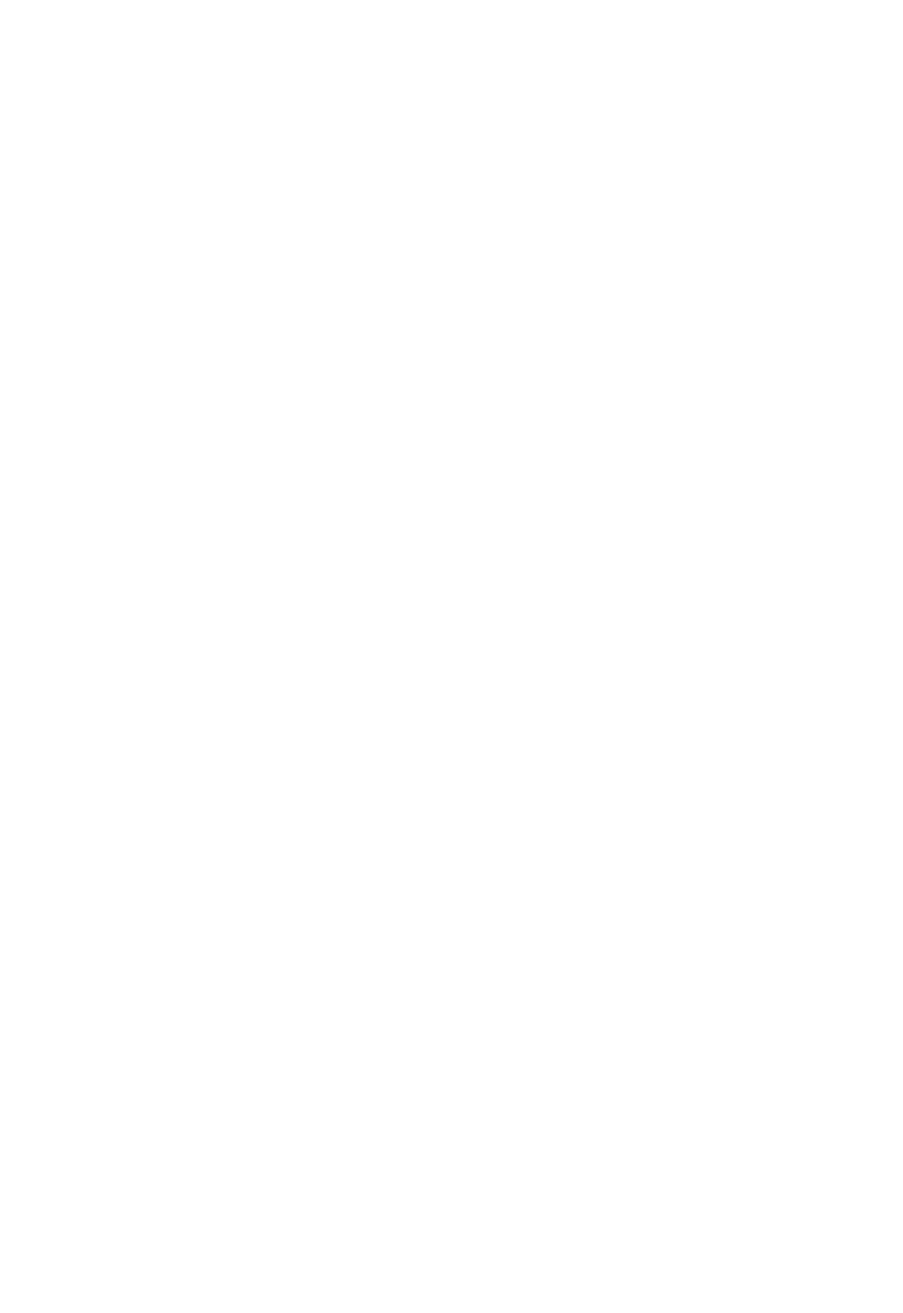
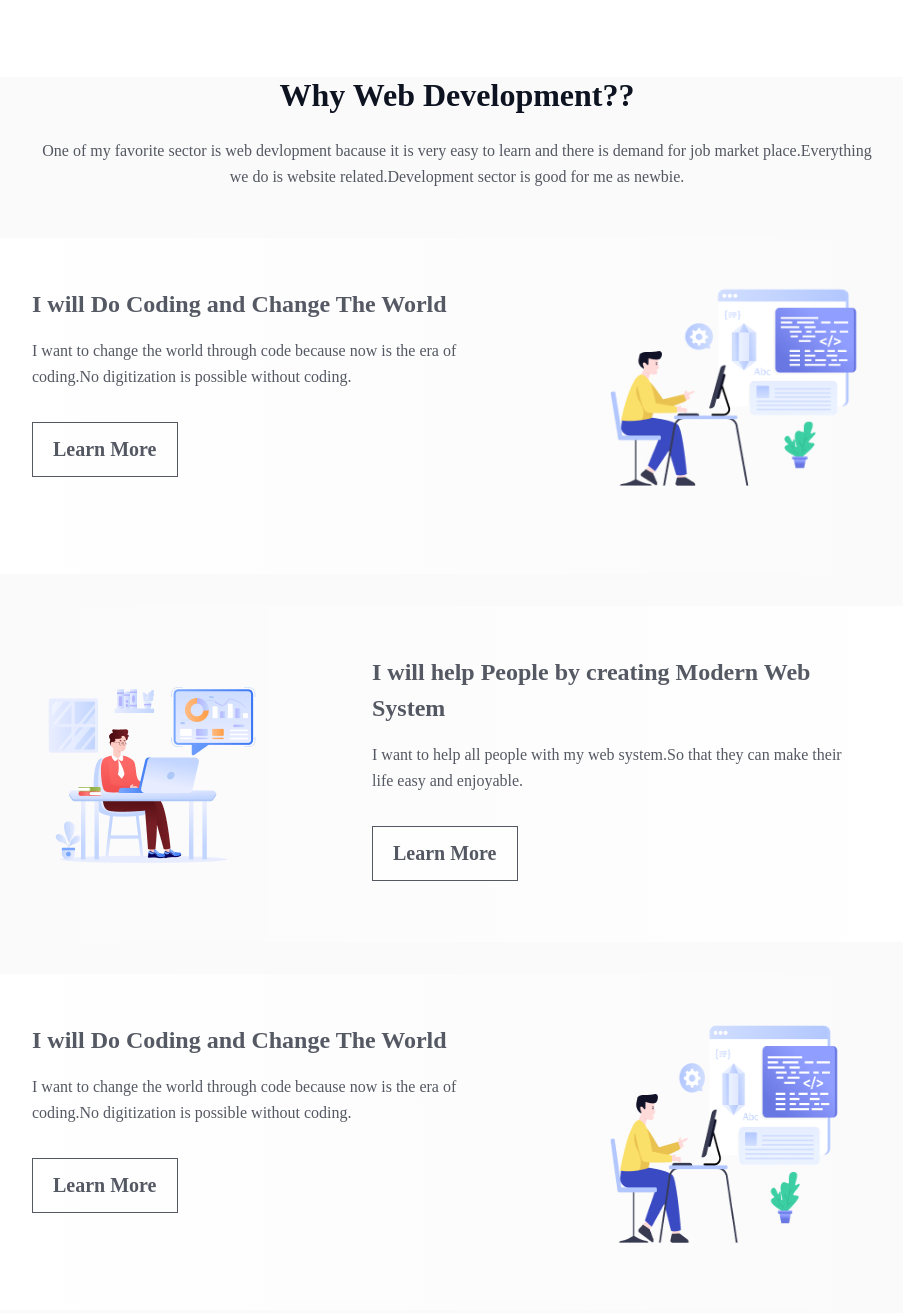
Before and after one commit to MukitHossen7/batch-10-assignment-1, a plain HTML site: page index.html in a window 1280 px wide. Shown: the part 681-1994 px from the top of the page, without its empty margins (183-1086 px from the left). Before the commit the page ends 800 px from the top, so only its background shows below. Drawn offline with Linux system fonts and the light colour scheme; a web font is replaced by a local one.

Commit message:
bannar and devlopment section done

```diff
--- a/index.html
+++ b/index.html
@@ -7,6 +7,74 @@
     <link rel="stylesheet" href="style/style.css">
 </head>
 <body>
+     <!-- Header Start -->
 
+    <header>
+        <section class="banner-container">
+           <div class="banner-area">
+            <div class="banner-image">
+                <img src="assets/Group.png" alt="">
+            </div>
+            <div class="banner-text">
+                <h1>"In the near future, I hope to become a Developer."</h1>
+                <p>The demand for web development will increase in the future because day by day everything is becoming digitized.So I want to become a web developer.</p>
+            </div>
+            <div class="banner-btn">
+                <button>Contact with me</button>
+            </div>
+           </div>
+        </section>
+    </header>
+
+       <!-- Header End -->
+
+    <main>
+        <!-- Devlopment Section Start -->
+        <section class="devlopment-container">
+            <div class="devlopment-area">
+                <div class="devlopment-title-box">
+                    <h2>Why Web Development??</h2>
+                    <p>One of my favorite sector is web devlopment bacause it is very easy to learn and there is demand for job market place.Everything we do is website related.Development sector is good for me as newbie. </p>
+                </div>
+                <div class="devlopment-card-container">
+
+                    <div class="devlopment-box-container-one">
+                        <div class="card-box-text">
+                            <h3>I will Do Coding and Change The World</h3>
+                            <p>I want to change the world through code because now is the era of coding.No digitization is possible without coding.</p>
+                            <button>Learn More</button>
+                        </div>
+                        <div class="card-box-img">
+                            <img src="assets/Layer_1.png" alt="">
+                        </div>
+                    </div>
+
+                    <div class="devlopment-box-container-two">
+                        <div class="card-box-img">
+                            <img src="assets/Group 3.png" alt="">
+                        </div>
+                        <div class="card-box-text">
+                            <h3>I will help People by creating Modern Web System</h3>
+                            <p>I want to help all people with my web system.So that they can make their life easy and enjoyable.</p>
+                            <button>Learn More</button>
+                        </div>
+                    </div>
+
+                    <div class="devlopment-box-container-three">
+                        <div class="card-box-text">
+                            <h3>I will Do Coding and Change The World</h3>
+                            <p>I want to change the world through code because now is the era of coding.No digitization is possible without coding.</p>
+                            <button>Learn More</button>
+                        </div>
+                        <div class="card-box-img">
+                            <img src="assets/Layer_1.png" alt="">
+                        </div>
+                    </div>
+                </div>
+            </div>
+        </section>
+         <!-- Devlopment Section End -->
+    </main>
+    <footer></footer>
 </body>
 </html>
--- a/style/style.css
+++ b/style/style.css
@@ -0,0 +1,278 @@
+
+/* Common CSS Start */
+@import url('https://fonts.googleapis.com/css2?family=Azeret+Mono:ital,wght@0,100..900;1,100..900&display=swap');
+
+*{
+    box-sizing: border-box;
+    padding: 0;
+    margin: 0;
+}
+/* Common CSS End */
+
+/* Banner CSS start */
+.banner-container{
+ width: 100%;
+ height: 652px;
+ background-image: url('../assets/Hero-bg.png');
+ background-repeat: no-repeat;
+ background-position: center;
+ background-size: cover;
+
+}
+.banner-container .banner-area{
+      max-width: 998px;
+      height: 582px;
+      margin: 0 auto;
+      margin-top: 26px;
+      margin-bottom: 44px;
+}
+.banner-container .banner-image{
+    width: 240px;
+    height: 240px;
+    margin: 0 auto;
+
+}
+.banner-container .banner-image img{
+    width: 100%;
+    height:100%;
+
+}
+.banner-container .banner-text h1{
+color: rgb(13, 19, 33);
+font-family: Azeret Mono;
+font-size: 48px;
+font-weight: 800;
+text-align: center;
+margin-top: 32px;
+line-height: 66px;
+}
+.banner-container .banner-text p{
+color: rgb(13, 19, 33);
+font-family: Azeret Mono;
+font-size: 16px;
+font-weight: 400;
+text-align: center;
+opacity: 0.7;
+margin-top: 24px;
+line-height: 25px;
+
+}
+.banner-container .banner-btn{
+    margin-top: 32px;
+    text-align: center;
+}
+.banner-container .banner-btn button{
+    color: rgb(255, 255, 255);
+font-family: Azeret Mono;
+font-size: 20px;
+font-weight: 600;
+text-align: center;
+border-radius: 8px;
+background: rgb(13, 19, 33);
+padding: 21px 24px;
+
+}
+/* Banner CSS End */
+
+/* Devlopment Section Start  */
+.devlopment-container{
+    width: 1140px;
+    height:1395px;
+    margin: 0 auto;
+    margin-top: 74px;
+    border-radius: 16px;
+background: rgba(13, 19, 33, 0.02);
+}
+.devlopment-container .devlopment-area{
+  width: 946px;
+  height: 1260px;
+  margin: 80px 97px;
+}
+.devlopment-container .devlopment-area .devlopment-title-box{
+  margin: 0 47px 48px 47px;
+}
+.devlopment-container .devlopment-area .devlopment-title-box h2{
+    color: rgb(13, 19, 33);
+    font-family: Azeret Mono;
+    font-size: 32px;
+    font-weight: 800;
+    text-align: center;
+    margin-bottom: 24px;
+}
+.devlopment-container .devlopment-area .devlopment-title-box p{
+color: rgb(13, 19, 33);
+font-family: Azeret Mono;
+font-size: 16px;
+font-weight: 400;
+line-height: 26px;
+text-align: center;
+opacity: 0.7;
+
+}
+/* devlopment-box-container-one */
+.devlopment-container .devlopment-box-container-one{
+    width: 946px;
+    height: 336px;
+    display: flex;
+    gap: 100px;
+     padding: 48px;
+    border-radius: 16px;
+    background: linear-gradient(90.00deg, rgb(255, 255, 255),rgba(255, 255, 255, 0) 100%);
+    margin-bottom: 32px;
+
+}
+.devlopment-container .devlopment-box-container-one .card-box-text{
+    width: 477px;
+    height: 220px;
+}
+.devlopment-container .devlopment-box-container-one .card-box-img{
+    width: 260px;
+    height: 217px;
+}
+.devlopment-container .devlopment-box-container-one .card-box-img img{
+    width: 100%;
+    height: 100%;
+}
+.devlopment-container .devlopment-box-container-one .card-box-text h3{
+    color: rgba(13, 19, 33, 0.7);
+font-family: Azeret Mono;
+font-size: 24px;
+font-weight: 700;
+text-align: left;
+line-height: 36px;
+margin-bottom: 16px;
+}
+.devlopment-container .devlopment-box-container-one .card-box-text p{
+    color: rgb(13, 19, 33);
+font-family: Azeret Mono;
+font-size: 16px;
+font-weight: 400;
+line-height: 26px;
+text-align: left;
+opacity: 0.7;
+margin-bottom: 32px;
+}
+.devlopment-container .devlopment-box-container-one .card-box-text button{
+    color: rgb(13, 19, 33);
+font-family: Azeret Mono;
+font-size: 20px;
+font-weight: 600;
+text-align: center;
+padding: 15px 20px;
+box-sizing: border-box;
+border: 1px solid rgb(13, 19, 33);
+opacity: 0.7;
+background-color: rgb(255,255,255);
+
+}
+
+/* devlopment-box-container-two */
+.devlopment-container .devlopment-box-container-two{
+    width: 946px;
+    height: 336px;
+    display: flex;
+    gap: 100px;
+     padding: 48px;
+    border-radius: 16px;
+    background: linear-gradient(270.00deg, rgb(255, 255, 255),rgba(255, 255, 255, 0) 100%);
+    margin-bottom: 32px;
+
+}
+.devlopment-container .devlopment-box-container-two .card-box-text{
+    width: 477px;
+    height: 220px;
+}
+.devlopment-container .devlopment-box-container-two .card-box-img{
+    width: 240px;
+    height: 240px;
+}
+.devlopment-container .devlopment-box-container-two .card-box-img img{
+    width: 100%;
+    height: 100%;
+}
+.devlopment-container .devlopment-box-container-two .card-box-text h3{
+    color: rgba(13, 19, 33, 0.7);
+    font-family: Azeret Mono;
+    font-size: 24px;
+    font-weight: 700;
+    line-height: 36px;
+    text-align: left;
+    margin-bottom: 16px;
+}
+.devlopment-container .devlopment-box-container-two .card-box-text p{
+    color: rgb(13, 19, 33);
+    font-family: Azeret Mono;
+    font-size: 16px;
+    font-weight: 400;
+    line-height: 26px;
+    text-align: left;
+    opacity: 0.7;
+    margin-bottom: 32px;
+}
+.devlopment-container .devlopment-box-container-two .card-box-text button{
+    color: rgb(13, 19, 33);
+    font-family: Azeret Mono;
+    font-size: 20px;
+    font-weight: 600;
+    text-align: center;
+    padding: 15px 20px;
+    box-sizing: border-box;
+    border: 1px solid rgb(13, 19, 33);
+    opacity: 0.7;
+    background-color: rgb(255,255,255);
+}
+
+/* devlopment-box-container-three */
+.devlopment-container .devlopment-box-container-three{
+    width: 946px;
+    height: 336px;
+    display: flex;
+    gap: 100px;
+     padding: 48px;
+    border-radius: 16px;
+    background: linear-gradient(90.00deg, rgb(255, 255, 255),rgba(255, 255, 255, 0) 100%);
+}
+.devlopment-container .devlopment-box-container-three .card-box-text{
+    width: 477px;
+    height: 220px;
+}
+.devlopment-container .devlopment-box-container-three .card-box-img{
+    width: 240px;
+    height: 240px;
+}
+.devlopment-container .devlopment-box-container-three .card-box-img img{
+    width: 100%;
+    height: 100%;
+}
+.devlopment-container .devlopment-box-container-three .card-box-text h3{
+    color: rgba(13, 19, 33, 0.7);
+    font-family: Azeret Mono;
+    font-size: 24px;
+    font-weight: 700;
+    line-height: 36px;
+    text-align: left;
+    margin-bottom: 16px;
+}
+.devlopment-container .devlopment-box-container-three .card-box-text p{
+    color: rgb(13, 19, 33);
+    font-family: Azeret Mono;
+    font-size: 16px;
+    font-weight: 400;
+    line-height: 26px;
+    text-align: left;
+    opacity: 0.7;
+    margin-bottom: 32px;
+}
+.devlopment-container .devlopment-box-container-three .card-box-text button{
+    color: rgb(13, 19, 33);
+    font-family: Azeret Mono;
+    font-size: 20px;
+    font-weight: 600;
+    text-align: center;
+    padding: 15px 20px;
+    box-sizing: border-box;
+    border: 1px solid rgb(13, 19, 33);
+    opacity: 0.7;
+    background-color: rgb(255,255,255);
+}
+/* Devlopment Section End  */
```
